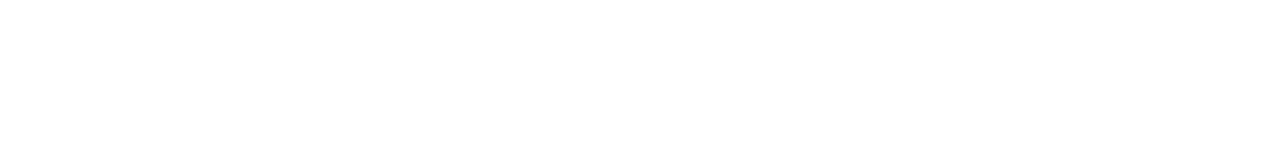
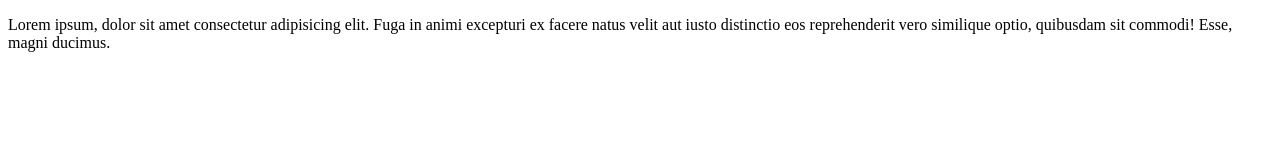
Before and after one commit to ludvin123/git-practica, a plain HTML site: page index.html in a window 1280 px wide. Drawn offline with Linux system fonts and the light colour scheme.

Commit message:
ahora el index.html tiene nuevo codigo html

```diff
--- a/index.html
+++ b/index.html
@@ -4,9 +4,11 @@
     <meta charset="UTF-8">
     <meta name="viewport" content="width=device-width, initial-scale=1.0">
     <meta http-equiv="X-UA-Compatible" content="ie=edge">
-    <title>Solo ejemplo</title>
+    <title>Otro ejemplo</title>
 </head>
 <body>
-
+    <P>Lorem ipsum, dolor sit amet consectetur adipisicing elit.
+        Fuga in animi excepturi ex facere natus velit aut iusto distinctio eos reprehenderit vero
+        similique optio, quibusdam sit commodi! Esse, magni ducimus.</P>
 </body>
 </html>
```
